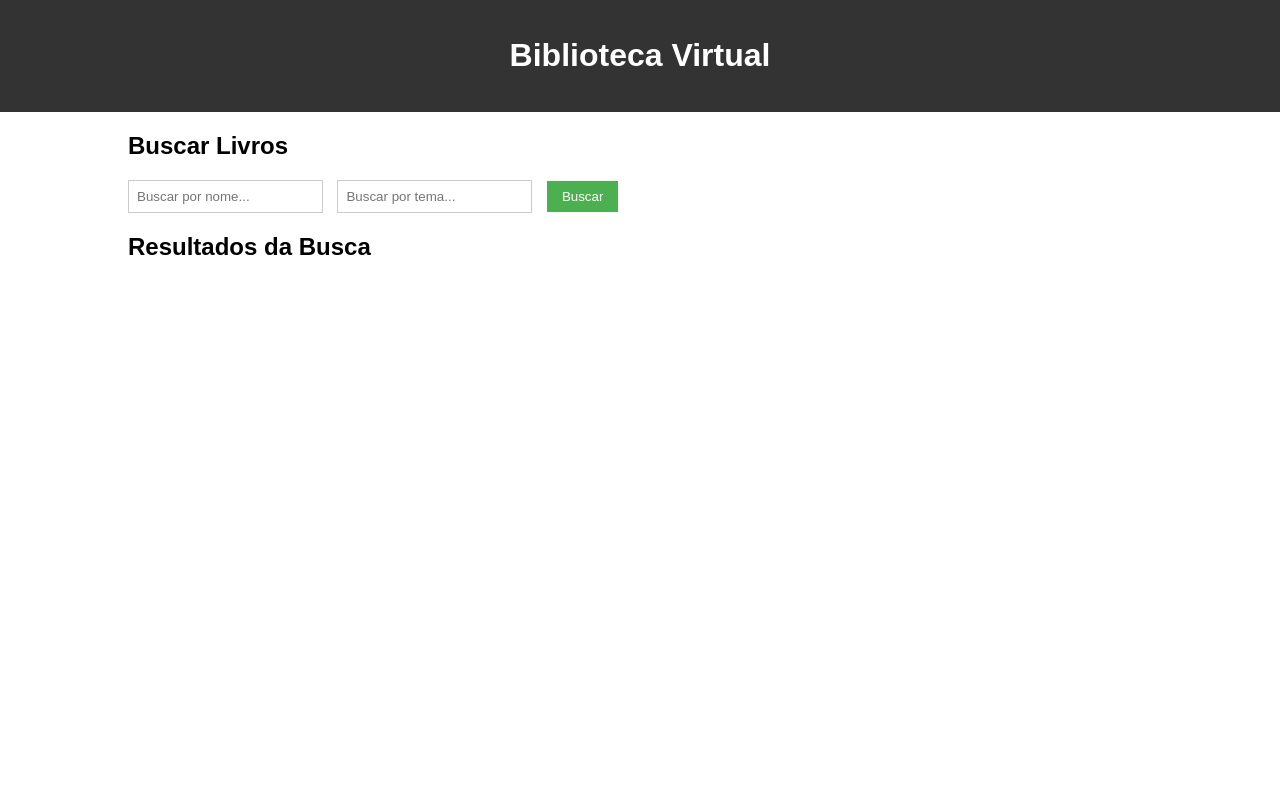
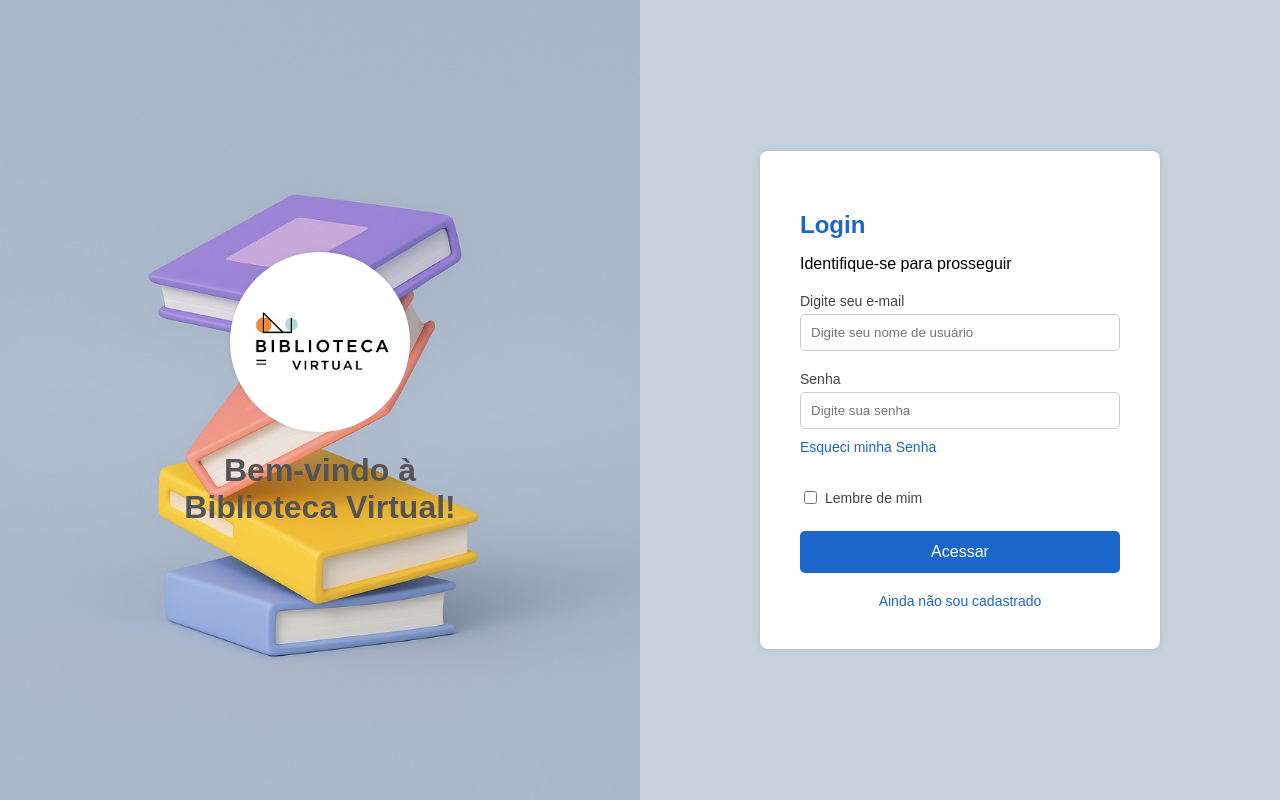
Before and after one commit to WolfgangVM/Projeto-Integrador-III, a Flask app: page /login in a window 1280 px wide. Run offline with Flask 3, Linux system fonts and the light colour scheme.

Commit message:
configuração de interação do frontend com o backend

```diff
--- a/app/auth/login_routes.py
+++ b/app/auth/login_routes.py
@@ -2,13 +2,17 @@ from flask import Blueprint, render_template, redirect, url_for, flash, request
 from flask_login import login_user, logout_user, login_required
 from extensions import db, bcrypt
 from data.users import User
+from flask import current_app
+from flask_login import LoginManager
 
 login_bp = Blueprint('login', __name__)
+login_manager = LoginManager()
+
 
 @login_bp.route("/")
 @login_required
 def homepage():
-    return render_template("login.html")
+    return render_template("homepage.html")
 
 @login_bp.route("/login", methods=["GET", "POST"])
 def login():
--- a/app/layout/static/css/estilo.css
+++ b/app/layout/static/css/estilo.css
@@ -1,47 +1,148 @@
-/**/
-body {
-    font-family: sans-serif;
-    margin: 0;
-    padding: 0;
-}
+* {
+    box-sizing: border-box;
+    font-family: Arial, sans-serif;
+  }
 
-header {
-    background-color: #333;
-    color: #fff;
+  body {
+      margin: 0;
+      background-color: #f5f5f5;
+  }
+
+  .container {
+    display: flex;
+    height: 100vh;
+  }
+
+  .left {
+    background-image: url("../img/background.jpg");
+    background-position: center center;
+    color: white;
+    padding: 40px;
+    width: 50%;
+    background-size: cover;
+    display: flex;
+    flex-direction: column;
+    justify-content: center;
+    align-items: center;
     text-align: center;
-    padding: 1em 0;
-}
+  }
 
-main {
+  .left h1 {
+    font-size: 32px;
+    margin-top: 20px;
+    color: rgb(85, 84, 84);
+  }
+
+  .right {
+    background-color:rgb(200, 210, 220) ;
+    width: 50%;
+    display: flex;
+    justify-content: center;
+    align-items: center;
+  }
+
+  .login-box {
+    background-color: #fff;
+    padding: 40px;
+    border-radius: 8px;
+    box-shadow: 0 0 10px rgba(0, 0, 0, 0.1);
     width: 80%;
-    margin: 20px auto;
-}
+    max-width: 400px;
+  }
 
-#busca {
-    margin-bottom: 20px;
-}
+  .login-box h2 {
+    color: #1b66c9;
+    margin-bottom: 10px;
+  }
 
-#busca input[type="text"] {
-    padding: 8px;
-    margin-right: 10px;
+  label {
+    display: block;
+    margin-top: 20px;
+    margin-bottom: 5px;
+    color: #444;
+    font-size: 14px;
+  }
+
+  input[type="text"],
+  input[type="email"],
+  input[type="password"] {
+    width: 100%;
+    padding: 10px;
     border: 1px solid #ccc;
-}
+    border-radius: 5px;
+  }
 
-#btnBuscar {
-    padding: 8px 15px;
-    background-color: #4CAF50;
-    color: #fff;
+  .remember {
+    margin-top: 15px;
+    display: flex;
+    align-items: center;
+  }
+
+  .remember input {
+    margin-top: 15px;
+    margin-right: 8px;
+    margin-bottom: 0;
+  }
+
+  .actions {
+    display: flex;
+    justify-content: space-between;
+    margin-top: 10px;
+    font-size: 14px;
+  }
+
+  .actions a {
+    color: #1b66c9;
+    text-decoration: none;
+  }
+
+  .btn-login {
+    background-color: #1b66c9;
+    color: white;
+    padding: 12px;
     border: none;
+    border-radius: 5px;
+    width: 100%;
+    margin-top: 20px;
     cursor: pointer;
-}
+    font-size: 16px;
+  }
 
-#resultados ul {
-    list-style: none;
-    padding: 0;
-}
+  .footer {
+    text-align: center;
+    margin-top: 20px;
+    font-size: 14px;
+  }
 
-#resultados li {
-    border: 1px solid #ddd;
-    margin-bottom: 10px;
-    padding: 10px;
-}
+  .footer a {
+    color: #1b66c9;
+    text-decoration: none;
+  }
+
+  @media (max-width: 768px) {
+    .container {
+      flex-direction: column;
+    }
+
+    .left,
+    .right {
+      width: 100%;
+    }
+  }
+
+  .logo-circular-container {
+      width: 180px;
+      height: 180px;
+      border-radius: 50%;
+      background-color: white;
+      display: flex;
+      align-items: center;
+      justify-content: center;
+      overflow: hidden;
+      box-shadow: 0 0 5px rgba(0,0,0,0.1);
+    }
+
+    .logo-circular-container img {
+      width: 90%;
+      height: auto;
+    }
--- a/app/layout/static/js/script.js
+++ b/app/layout/static/js/script.js
@@ -1,15 +1,18 @@
 document.addEventListener('DOMContentLoaded', () => {
-    const livros = [
-        { nome: 'Dom Quixote', tema: 'Aventura' },
-        { nome: '1984', tema: 'Ficção Científica' },
-        { nome: 'O Senhor dos Anéis', tema: 'Fantasia' },
-        { nome: 'Cem Anos de Solidão', tema: 'Realismo Mágico' }
-    ];
-
     const buscaNomeInput = document.getElementById('buscaNome');
     const buscaTemaInput = document.getElementById('buscaTema');
     const btnBuscar = document.getElementById('btnBuscar');
     const listaLivros = document.getElementById('listaLivros');
+
+    let livros = [];
+
+
+    fetch('/api/livros')
+        .then(response => response.json())
+        .then(data => {
+            livros = data;
+        })
+        .catch(error => console.error('Erro ao buscar livros:', error));
 
     btnBuscar.addEventListener('click', () => {
         const nomeBusca = buscaNomeInput.value.toLowerCase();
@@ -24,6 +27,10 @@ document.addEventListener('DOMContentLoaded', () => {
 
     function exibirResultados(resultados) {
         listaLivros.innerHTML = '';
+        if (resultados.length === 0) {
+            listaLivros.innerHTML = '<li>Nenhum livro encontrado.</li>';
+            return;
+        }
         resultados.forEach(livro => {
             const itemLista = document.createElement('li');
             itemLista.textContent = `${livro.nome} - ${livro.tema}`;
--- a/app/layout/templates/login.html
+++ b/app/layout/templates/login.html
@@ -1,31 +1,47 @@
 <!DOCTYPE html>
-<html lang="pt-br">
+<html lang="pt-BR">
 <head>
     <meta charset="UTF-8">
     <meta name="viewport" content="width=device-width, initial-scale=1.0">
-    <title>Biblioteca Virtual</title>
+    <title>Login - Biblioteca Virtual</title>
     <link rel="stylesheet" href="{{ url_for('static', filename='css/estilo.css') }}">
 </head>
 <body>
-    <header>
-        <h1>Biblioteca Virtual</h1>
-    </header>
+    <div class="container">
+        <div class="left">
+            <div class="logo-circular-container">
+                <img src="{{ url_for('static', filename='img/logo.png') }}" alt="Biblioteca Virtual">
+            </div>
+            <h1>Bem-vindo à<br>Biblioteca Virtual!</h1>
+        </div>
+        <div class="right">
+            <div class="login-box">
+                <h2>Login</h2>
+                <p>Identifique-se para prosseguir</p>
+                <form method="POST" action="{{ url_for('login.login') }}">
+                    <label for="username">Digite seu e-mail</label>
+                    <input type="text" id="username" name="username" placeholder="Digite seu nome de usuário" required>
 
-    <main>
-        <section id="busca">
-            <h2>Buscar Livros</h2>
-            <input type="text" id="buscaNome" placeholder="Buscar por nome...">
-            <input type="text" id="buscaTema" placeholder="Buscar por tema...">
-            <button id="btnBuscar">Buscar</button>
-        </section>
+                    <label for="password">Senha</label>
+                    <input type="password" id="password" name="password" placeholder="Digite sua senha" required>
 
-        <section id="resultados">
-            <h2>Resultados da Busca</h2>
-            <ul id="listaLivros">
-                </ul>
-        </section>
-    </main>
+                    <div class="actions">
+                        <a href="{{ url_for('forgot_password.forgot_password') }}">Esqueci minha Senha</a>
+                    </div>
 
-    <script src="{{ url_for('static', filename='js/script.js') }}"></script>
+                    <div class="remember">
+                        <input type="checkbox" id="lembrar">
+                        <label for="lembrar">Lembre de mim</label>
+                      </div>
+
+                    <button class="btn-login" type="submit">Acessar</button>
+
+                <div class="footer">
+                    <a href="{{ url_for('signup.signup') }}">Ainda não sou cadastrado</a>
+                </div>
+                </form>
+            </div>
+        </div>
+    </div>
 </body>
 </html>
--- a/data/users.py
+++ b/data/users.py
@@ -11,4 +11,5 @@ def load_user(user_id):
 class User(db.Model, UserMixin):
     id = db.Column(db.Integer, primary_key=True)
     username = db.Column(db.String(150), unique=True, nullable=False)
+    email = db.Column(db.String(150), unique=True, nullable=False)
     password = db.Column(db.String(60), nullable=False)
--- /dev/null
+++ b/init_db.py
@@ -0,0 +1,6 @@
+from main import app, db
+
+# Inicializar o banco de dados
+with app.app_context():
+    db.create_all()
+    print("Banco de dados inicializado com sucesso!")
--- a/main.py
+++ b/main.py
@@ -2,22 +2,42 @@ from flask import Flask
 from extensions import db, bcrypt, login_manager
 from app.auth.login_routes import login_bp
 from app.auth.signup_routes import signup_bp
+from app.auth.forgot_password_routes import forgot_password_bp
+from app.system.system_routes import system_bp
 from data.users import users_bp
+import os
 
 app = Flask(__name__, template_folder='app/layout/templates', static_folder='app/layout/static')
 app.secret_key = '3c1b41c7b50912966d49ae4a198a6a3913a76c930e9ef38e'
 app.config['SECRET_KEY'] = 'sua_chave_secreta_aqui'
 app.config['SQLALCHEMY_DATABASE_URI'] = 'sqlite:///site.db'
+app.config['SQLALCHEMY_TRACK_MODIFICATIONS'] = False
+app.config['SQLALCHEMY_ENGINE_OPTIONS'] = {
+    'connect_args': {
+        'check_same_thread': False
+    }
+}
+app.config['LOGIN_VIEW'] = 'login.login'
+app.config['LOGIN_MESSAGE'] = 'Por favor, faça login para acessar essa página.'
+app.config['LOGIN_MESSAGE_CATEGORY'] = 'info'
+app.config['WTF_CSRF_ENABLED'] = True
 
-# Inicializar extensões
+
 db.init_app(app)
 bcrypt.init_app(app)
 login_manager.init_app(app)
 
-# Registrar blueprints
+
+app.register_blueprint(system_bp)
+app.register_blueprint(forgot_password_bp)
 app.register_blueprint(login_bp)
 app.register_blueprint(signup_bp)
 app.register_blueprint(users_bp)
 
+with app.app_context():
+    if not os.path.exists('instance/site.db'):
+        db.create_all()
+        print("Banco de dados inicializado com sucesso!")
+
 if __name__ == "__main__":
     app.run(debug=True)
```
Also changed, not shown: app/auth/forgot_password_routes.py (added, +46 -0 lines), app/auth/signup_routes.py (+26 -5 lines), app/layout/templates/EsqueciSenha.html (added, +32 -0 lines), app/layout/templates/RecuperaSenha.html (added, +30 -0 lines), app/layout/templates/signup.html (added, +43 -0 lines), app/system/system_routes.py (+13 -0 lines), app/layout/static/img/background.jpg (added), app/layout/static/img/logo.png (added).
